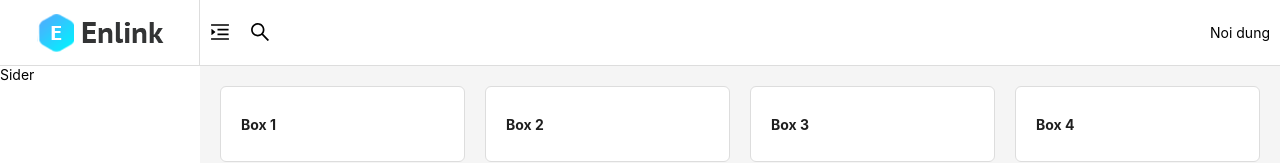
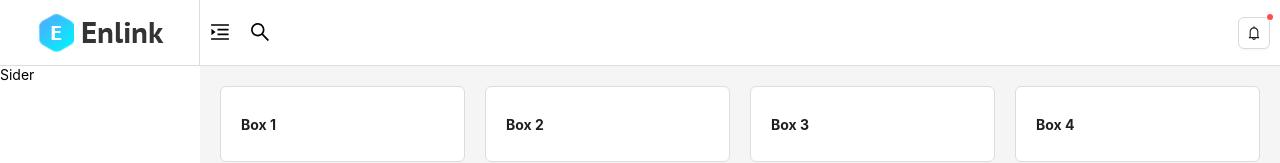
Before and after one commit to PhamDacQuan294/Ant-Design, a React (Create React App) app: page / in a window 1280 px wide. Shown: the top 163 px of the page. Built offline with nearby package versions, Linux system fonts and the light colour scheme.

Commit message:
Thông báo

```diff
--- /dev/null
+++ b/src/components/Notify/Notify.css
@@ -0,0 +1,62 @@
+.notify__dropdown {
+  box-shadow: 0 6px 16px 0 rgba(0, 0, 0, 0.08),0 3px 6px -4px rgba(0, 0, 0, 0.12),0 9px 28px 8px rgba(0, 0, 0, 0.05);
+  background-color: #ffffff;
+  border-radius: 5px;
+  overflow: hidden;
+  min-width: 250px;
+}
+
+.notify__header {
+  display: flex;
+  align-items: center;
+  justify-content: space-between;
+  padding: 10px;
+}
+
+.notify__body {
+    border-top: 1px solid #ddd;
+    max-height: 200px;
+    overflow-y: auto;
+}
+
+.notify__body .ant-dropdown-menu {
+  box-shadow: none;
+}
+
+.notify__body .ant-dropdown-menu-item {
+  border-bottom: 1px solid #ddd;
+}
+
+.notify__item {
+  display: flex;
+  border-bottom: 1px solid #ddd;
+}
+
+.notify__item-icon {
+  width: 40px;
+  height: 40px;
+  background: #fff0d4;
+  border-radius: 50%;
+  display: flex;
+  align-items: center;
+  justify-content: center;
+  margin-right: 15px;
+}
+
+.notify__item-icon span {
+  font-size: 24px;
+  color: orange;
+}
+
+.notify__item-content {
+  flex: 1;
+}
+
+.notify__item-title {
+  font-weight: 600;
+  font-size: 14px;
+}
+
+.notify__item-time {
+  font-size: 13px;
+}
--- /dev/null
+++ b/src/components/Notify/index.js
@@ -0,0 +1,98 @@
+import { Badge, Button, Dropdown } from 'antd';
+import { BellOutlined } from "@ant-design/icons";
+import "./Notify.css";
+
+function Notify() {
+  const items = [
+    {
+      label: (
+        <div className="notify__item">
+          <div className="notify__item-icon">
+            <BellOutlined />
+          </div>
+          <div className="notify__item-content">
+            <div className="notify__item-title">
+              Item 1
+            </div>
+            <div className="notify__item-time">
+              8 phut truoc
+            </div>
+          </div>
+        </div>
+      ),
+      key: '0',
+    },
+    {
+      label: (
+        "Item 2"
+      ),
+      key: '1',
+    },
+    {
+      label: (
+        "Item 3"
+      ),
+      key: '2',
+    },
+    {
+      label: (
+        "Item 4"
+      ),
+      key: '3',
+    },
+    {
+      label: (
+        "Item 5"
+      ),
+      key: '4',
+    },
+    {
+      label: (
+        "Item 6"
+      ),
+      key: '5',
+    },
+    {
+      label: (
+        "Item 7"
+      ),
+      key: '6',
+    },
+    {
+      label: (
+        "Item 8"
+      ),
+      key: '7',
+    },
+  ];
+
+  return (
+    <>
+      <Dropdown
+        menu={{
+            items,
+        }}
+        trigger={['click']}
+        dropdownRender={(menu) => (
+          <div className="notify__dropdown">
+            <div className="notify__header">
+              <div className="notify__header-title">
+                <BellOutlined /> Notification
+              </div>
+              <Button type="link">View All</Button>
+            </div>
+            <div className="notify__body">
+              {menu}
+            </div>
+          </div>
+          )}
+    >
+      <Badge dot>
+        <Button icon={<BellOutlined />}></Button>
+      </Badge>
+    </Dropdown>
+    </>
+  );
+}
+
+export default Notify;
--- a/src/layout/LayoutDefault/index.js
+++ b/src/layout/LayoutDefault/index.js
@@ -5,6 +5,7 @@ import logo from "../../images/logo.png";
 import logoFold from "../../images/logo-fold.png";
 import { MenuUnfoldOutlined, SearchOutlined} from "@ant-design/icons";
 import { useState } from "react";
+import Notify from "../../components/Notify";
 
 const { Sider, Content } = Layout;
 
@@ -29,7 +30,7 @@ function LayoutDefault() {
               </div>
             </div>
             <div className="header__nav-right">
-              Noi dung
+              <Notify />
             </div>
           </div>
         </header>
```
